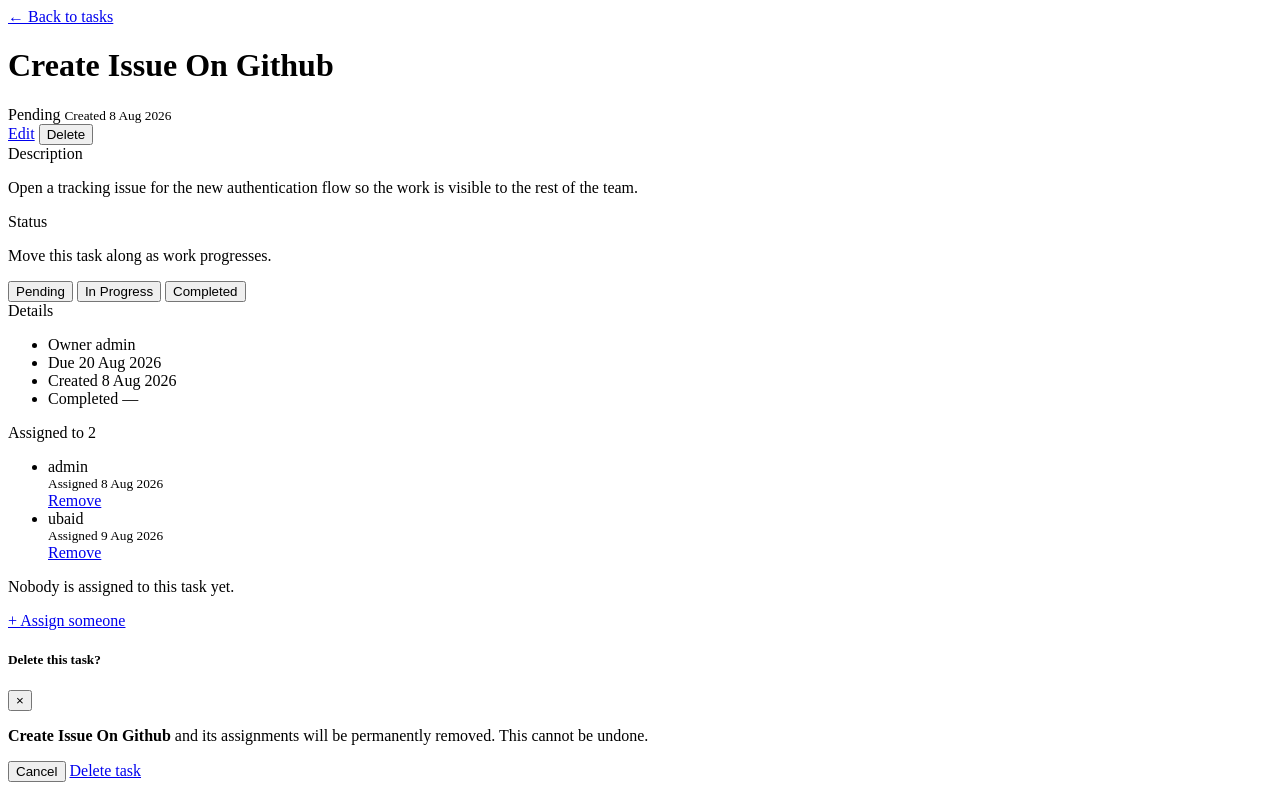
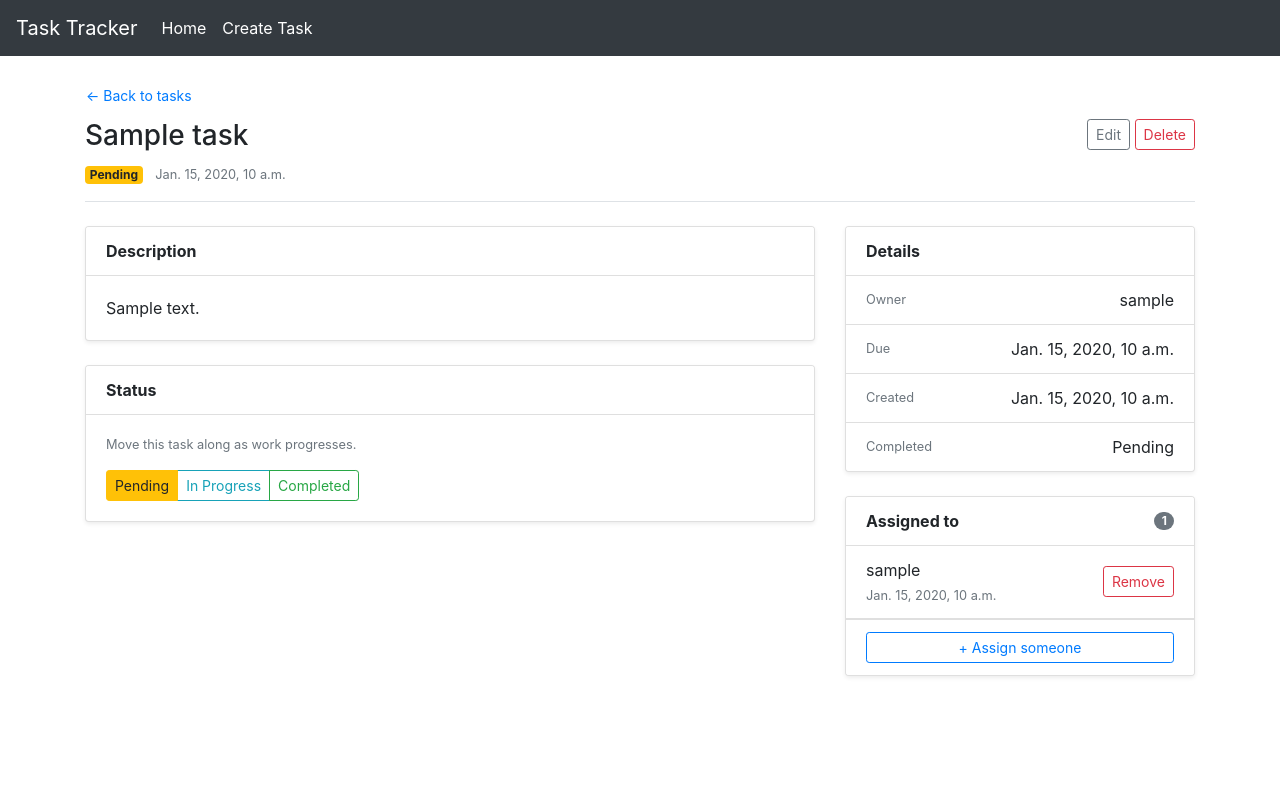
Before and after one commit to ubaidwazir/Task-Tracker, a Django app: template project/templates/project/task_detail.html in a window 1280 px wide. Run offline with Django 5.2, Linux system fonts and the light colour scheme; tables that the repository leaves empty hold one stand-in row (values such as "Sample post"); the template is opened without the code that fills it: values that come from a table or form of the project are taken from there, most other values are stand-ins (such as "Sample title", 1, 10 or a date in 2020).

Commit message:
ADD: Added task detail page

```diff
--- a/project/templates/project/task_detail.html
+++ b/project/templates/project/task_detail.html
@@ -1,15 +1,18 @@
+{% extends "base.html" %}
+{% block title %}
+    {{ task.title }}
+{% endblock title %}
+{% block content %}
     <div class="container my-4">
-
         <!-- ==================== BACK LINK ==================== -->
-    <a href="#" class="btn btn-sm btn-link pl-0 mb-2">&larr; Back to tasks</a>
-
+        <a href="{% url 'web:home' %}" class="btn btn-sm btn-link pl-0 mb-2">&larr; Back to tasks</a>
         <!-- ==================== PAGE HEADER ==================== -->
         <div class="d-flex justify-content-between align-items-start border-bottom pb-3 mb-4 flex-wrap">
             <div class="mr-3 mb-2 mb-md-0">
-            <h1 class="h3 mb-2">Create Issue On Github</h1>
+                <h1 class="h3 mb-2">{{ task.title }}</h1>
                 <!-- swap badge-warning for info / success per status -->
-            <span class="badge badge-warning">Pending</span>
-            <small class="text-muted ml-2">Created 8 Aug 2026</small>
+                <span class="badge badge-warning">{{ task.get_status_display }}</span>
+                <small class="text-muted ml-2">{{ task.date_created }}</small>
             </div>
             <div class="text-nowrap">
                 <a href="#" class="btn btn-sm btn-outline-secondary">Edit</a>
@@ -19,21 +22,17 @@
                         data-target="#deleteTaskModal">Delete</button>
             </div>
         </div>
-
         <div class="row">
-
             <!-- ==================== MAIN COLUMN ==================== -->
             <div class="col-lg-8 mb-4">
-
                 <div class="card shadow-sm mb-4">
                     <div class="card-header bg-white font-weight-bold">Description</div>
                     <div class="card-body">
-                    <p class="card-text mb-0">Open a tracking issue for the new authentication flow so the work is visible to the rest of the team.</p>
+                        <p class="card-text mb-0">{{ task.description }}</p>
                         <!-- when the description is empty, show this instead -->
                         <!-- <p class="card-text text-muted font-italic mb-0">No description given.</p> -->
                     </div>
                 </div>
-
                 <div class="card shadow-sm">
                     <div class="card-header bg-white font-weight-bold">Status</div>
                     <div class="card-body">
@@ -45,76 +44,65 @@
                         </div>
                     </div>
                 </div>
-
             </div>
-
             <!-- ==================== SIDEBAR ==================== -->
             <div class="col-lg-4">
-
                 <!-- ---------- details ---------- -->
                 <div class="card shadow-sm mb-4">
                     <div class="card-header bg-white font-weight-bold">Details</div>
                     <ul class="list-group list-group-flush">
                         <li class="list-group-item d-flex justify-content-between align-items-center">
                             <span class="text-muted small">Owner</span>
-                        <span>admin</span>
+                            <span>{{ task.owner }}</span>
                         </li>
                         <li class="list-group-item d-flex justify-content-between align-items-center">
                             <span class="text-muted small">Due</span>
-                        <span>20 Aug 2026</span>
+                            <span>{{ task.due_date }}</span>
                         </li>
                         <li class="list-group-item d-flex justify-content-between align-items-center">
                             <span class="text-muted small">Created</span>
-                        <span>8 Aug 2026</span>
+                            <span>{{ task.date_created }}</span>
                         </li>
                         <!-- only render this row for completed tasks -->
                         <li class="list-group-item d-flex justify-content-between align-items-center">
                             <span class="text-muted small">Completed</span>
-                        <span>&mdash;</span>
+                            {% if task.status == "completed" %}
+                                <span>{{ task.completed_at }}</span>
+                            {% else %}
+                                <span>{{ task.get_status_display }}</span>
+                            {% endif %}
                         </li>
                     </ul>
                 </div>
-
                 <!-- ---------- assignees ---------- -->
                 <div class="card shadow-sm">
                     <div class="card-header bg-white d-flex justify-content-between align-items-center">
                         <span class="font-weight-bold">Assigned to</span>
-                    <span class="badge badge-pill badge-secondary">2</span>
+                        <span class="badge badge-pill badge-secondary">{{task_assigned_to.count}}</span>
                     </div>
-
                     <ul class="list-group list-group-flush">
                         <!-- ▼ loop this item once per assignment ▼ -->
+                        {% for task in task_assigned_to %}
                             <li class="list-group-item d-flex justify-content-between align-items-center">
                                 <div>
-                            <div>admin</div>
-                            <small class="text-muted">Assigned 8 Aug 2026</small>
+                                    <div>{{task.user.username}}</div>
+                                    <small class="text-muted">{{task.assigned_at}}</small>
                                 </div>
                                 <a href="#" class="btn btn-sm btn-outline-danger">Remove</a>
                             </li>
+                        {% endfor %}
                         <!-- ▲ end of the repeated item ▲ -->
-
-                    <li class="list-group-item d-flex justify-content-between align-items-center">
-                        <div>
-                            <div>ubaid</div>
-                            <small class="text-muted">Assigned 9 Aug 2026</small>
-                        </div>
-                        <a href="#" class="btn btn-sm btn-outline-danger">Remove</a>
-                    </li>
                     </ul>
-
                     <!-- show this instead of the list when nobody is assigned -->
                     <div class="card-body text-center text-muted d-none">
                         <p class="mb-0 small">Nobody is assigned to this task yet.</p>
                     </div>
-
                     <div class="card-footer bg-white">
                         <a href="#" class="btn btn-sm btn-outline-primary btn-block">+ Assign someone</a>
                     </div>
                 </div>
-
             </div>
         </div>
-
         <!-- ==================== DELETE CONFIRMATION MODAL ==================== -->
         <div class="modal fade"
              id="deleteTaskModal"
@@ -143,5 +131,5 @@
                 </div>
             </div>
         </div>
-
     </div>
+{% endblock content %}
--- a/project/urls.py
+++ b/project/urls.py
@@ -1,9 +1,10 @@
 from django.urls import path
 from .views import (
     single_tasks_list_page,
+    task_detail_page,
 )
 app_name="project"
 urlpatterns = [
-    path("<str:status>/", single_tasks_list_page, name="single_tasks_list_page") # have to setup the regext for this path.
-
+    path("<str:status>/", single_tasks_list_page, name="single_tasks_list_page"),
+    path("<int:id>/detail/", task_detail_page, name="task_detail"),
 ]
```
Also changed, not shown: project/views.py (+12 -1 lines). Lines whose indentation alone changed are shown as unchanged.
